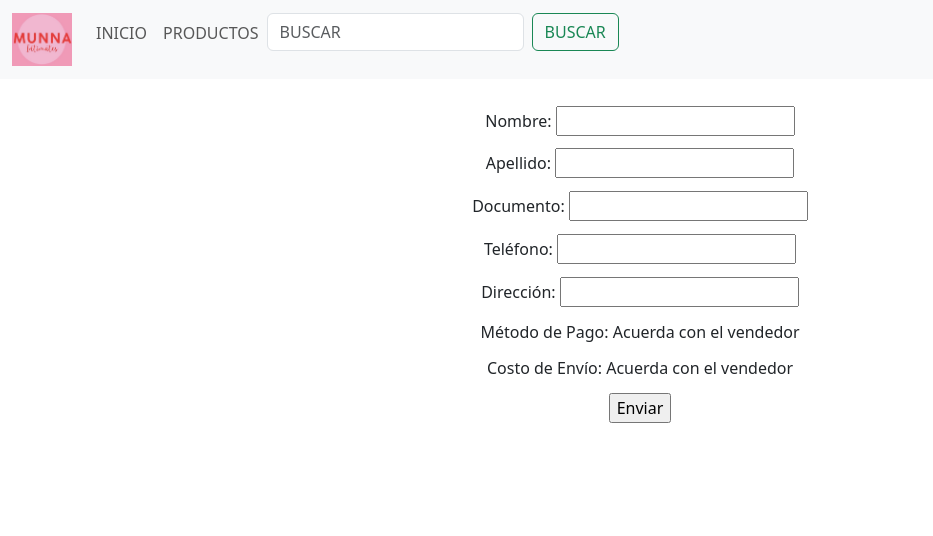
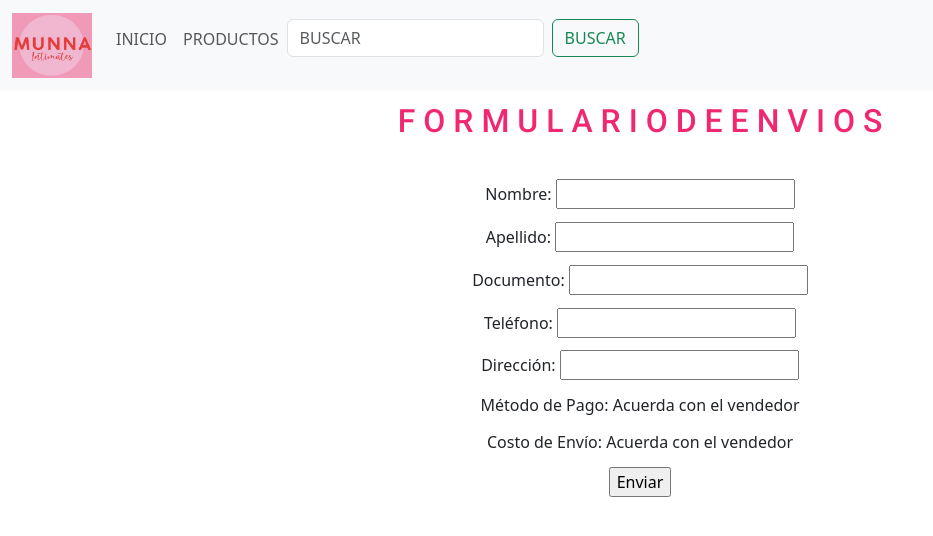
Before and after one commit to noeneyra/MunnaIntimates-Neyra, a plain HTML site: page pages/formulario.html in a window 1280 px wide. Shown: the whole page, without its empty margins (0-933 px from the left). Drawn offline with nearby package versions, Linux system fonts and the light colour scheme; a web font is replaced by a local one.

Commit message:
Formulario

```diff
--- a/css/styles.css
+++ b/css/styles.css
@@ -152,7 +152,7 @@
 /*PORTADA*/
 
 .tituloPortada {
-    margin-top: 6%;
+    margin-top: 8%;
     color: #f22771;
     text-align: center;
     font-size: 1.5rem;
@@ -174,7 +174,7 @@
     box-shadow: 0 4px 8px 0 rgba(0, 0, 0, 0.2);
     display: block;
     margin: auto;
-    margin-top: 2%;
+    margin-top: 3%;
 
 }
 
@@ -361,12 +361,6 @@
 
 /*FORMULARIO DE ENVIOS*/
 
-.formtitulo {
-    font-family: "Roboto";
-    font-size: 1.5rem;
-    text-align: center;
-    margin-top: 3%;
-}
 
 .form {
     text-align: center;
--- a/pages/formulario.html
+++ b/pages/formulario.html
@@ -30,7 +30,7 @@
             <nav class="navbar navbar-expand-lg bg-body-tertiary navbar fixed-top">
                 <div class="container-fluid">
                     <a class="navbar-brand" href="/index.html">
-                    <img src="/images/logoMunna (2).jpg" alt="Logo Munna" width="60" height="53" class="d-inline-block align-text-top logo imgZoom">
+                    <img src="/images/logoMunna (2).jpg" alt="Logo Munna" width="80" height="65" class="d-inline-block align-text-top logo imgZoom">
                     </a>
                     <button class="navbar-toggler" type="button" data-bs-toggle="collapse" data-bs-target="#navbarSupportedContent" aria-controls="navbarSupportedContent" aria-expanded="false" aria-label="Toggle navigation">
                     <span class="navbar-toggler-icon"></span>
@@ -55,7 +55,7 @@
         </section>
         <!-- Section -->
         <!-- Formulario de envíos -->
-        <h1 class="formTitulo">Formulario de Envios</h1>
+        <h1 class="productosTitulo">F O R M U L A R I O   D E   E N V I O S</h1>
         <form action="/procesar_formulario" method="post" class="form">
             <label for="nombre">Nombre:</label>
             <input type="text" id="nombre" class="input" name="nombre" required>
```
Also changed, not shown: pages/productos.html (+1 -1 lines).
